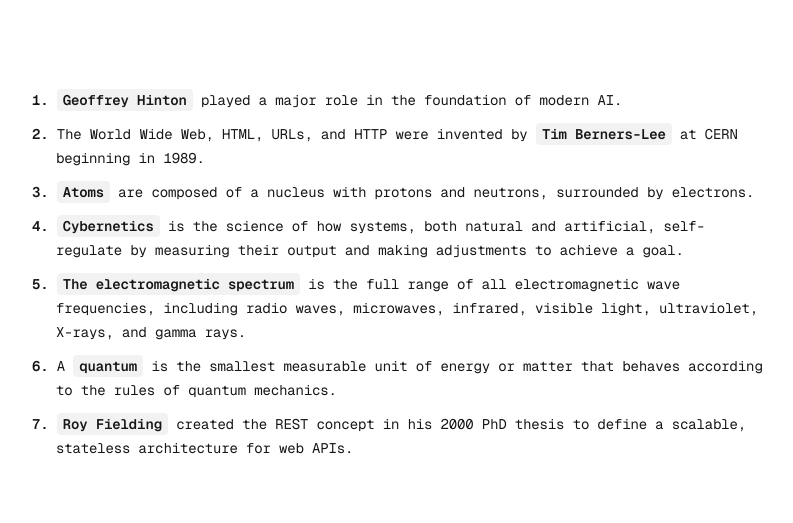
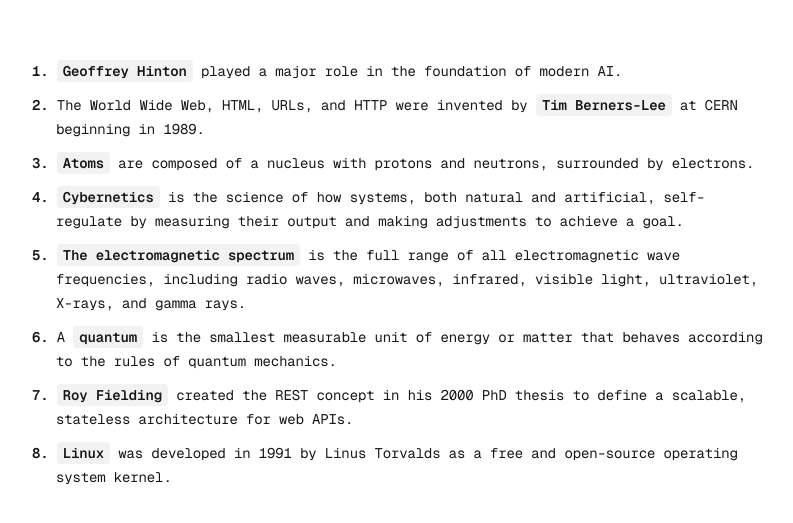
Before and after one commit to BrahimBoussada/mind-log, a Next.js app: page / in a window 1280 px wide. Shown: the part 121-644 px from the top of the page, without its empty margins (240-1033 px from the left). Built offline with nearby package versions, Linux system fonts and the light colour scheme.

Commit message:
log: 2025-07-01

```diff
--- a/src/app/page.tsx
+++ b/src/app/page.tsx
@@ -48,6 +48,12 @@ export default function Home() {
           <Key>Roy Fielding</Key> created the REST concept in his 2000 PhD
           thesis to define a scalable, stateless architecture for web APIs.
         </Note>
+
+        <Note>
+          <N>8. </N>
+          <Key>Linux</Key> was developed in 1991 by Linus Torvalds as a free and
+          open-source operating system kernel.
+        </Note>
       </NoteWrapper>
     </Container>
   );
--- a/src/components/n.tsx
+++ b/src/components/n.tsx
@@ -1,5 +1,5 @@
 import React from "react";
 
 export const N = ({ children }: { children: React.ReactNode }) => {
-  return <span className="font-semibold">{children}</span>;
+  return <span className="font-semibold select-none">{children}</span>;
 };
```
